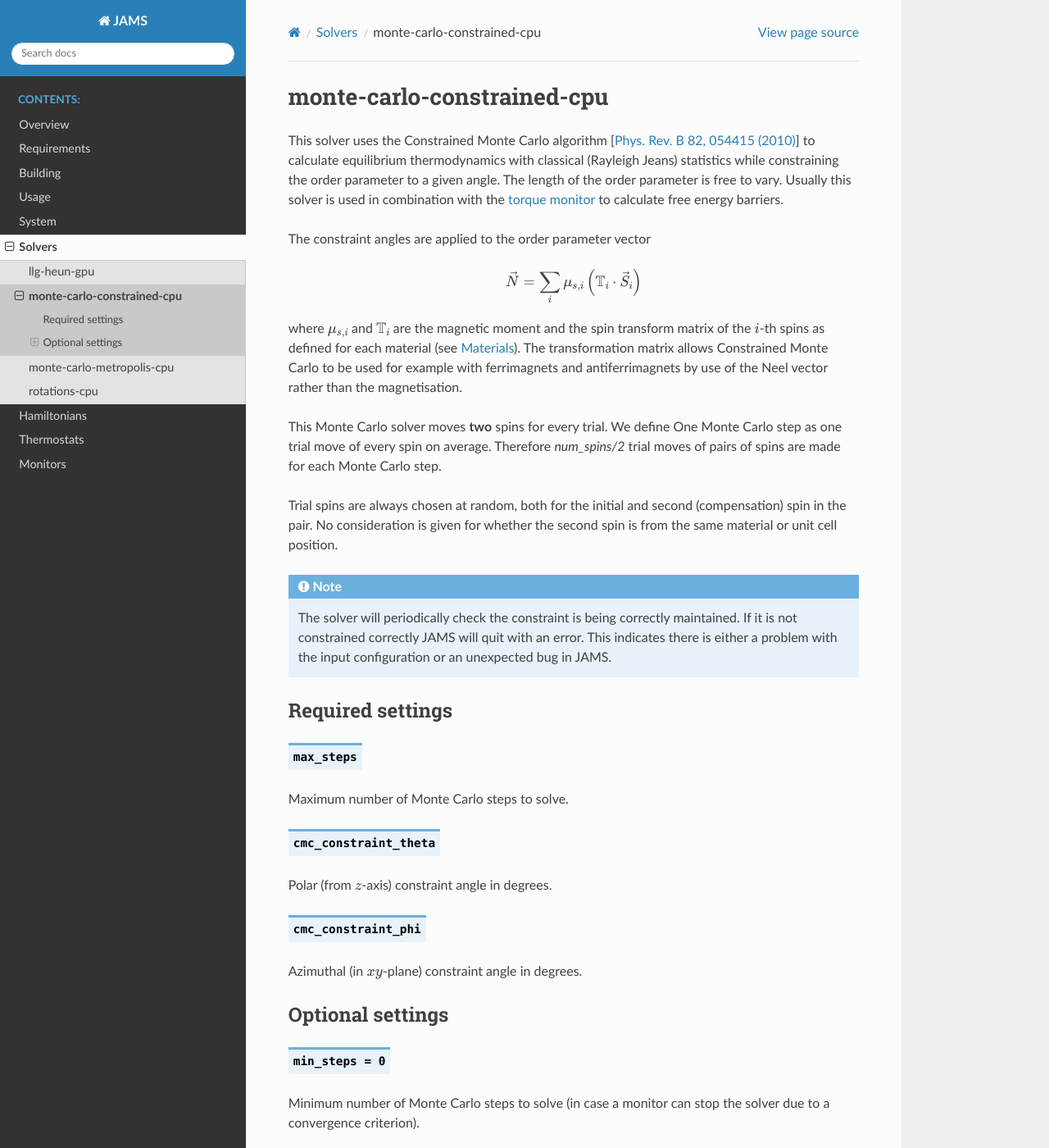
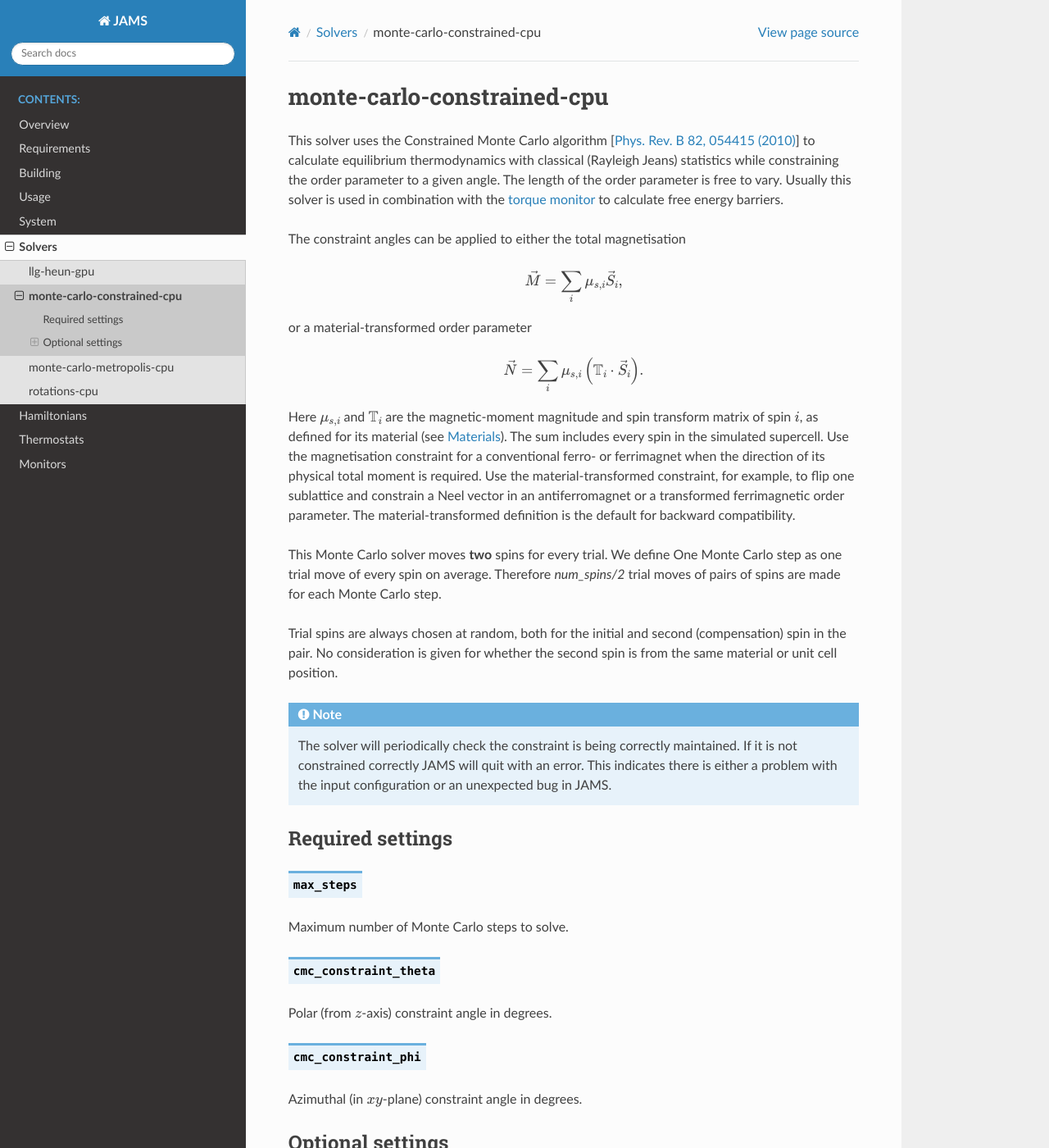
Before and after one commit to stonerlab/jams, a Sphinx documentation site: the page built from docs/source/solvers/monte-carlo-constrained-cpu.rst, in a window 1280 px wide and 1400 px high. Shown: the whole window at 82% size. Built offline with Sphinx 7.4.7 and the Read the Docs theme 3.1.0, drawn with Linux system fonts in a browser that asks for light colours; some of the changed text lies outside the part shown.

Commit message:
Add constrained MC constraint selection

```diff
--- a/docs/source/solvers/monte-carlo-constrained-cpu.rst
+++ b/docs/source/solvers/monte-carlo-constrained-cpu.rst
@@ -8,16 +8,25 @@ the order parameter to a given angle. The length of the order parameter is
 free to vary. Usually this solver is used in combination with the
 :ref:`torque monitor <torque-monitor>` to calculate free energy barriers.
 
-The constraint angles are applied to the order parameter vector
+The constraint angles can be applied to either the total magnetisation
 
 .. math::
-    \vec{N} = \sum_{i} \mu_{s,i} \left( \mathbb{T}_{i} \cdot \vec{S}_{i} \right)
+    \vec{M} = \sum_i \mu_{s,i} \vec{S}_i,
 
-where :math:`\mu_{s,i}` and :math:`\mathbb{T}_{i}` are the magnetic moment and
-the spin transform matrix of the :math:`i`-th spins as defined for each material
-(see :ref:`materials`). The transformation matrix allows Constrained Monte Carlo
-to be used for example with ferrimagnets and antiferrimagnets by use of the Neel
-vector rather than the magnetisation.
+or a material-transformed order parameter
+
+.. math::
+    \vec{N} = \sum_i \mu_{s,i} \left(\mathbb{T}_i \cdot \vec{S}_i\right).
+
+Here :math:`\mu_{s,i}` and :math:`\mathbb{T}_i` are the magnetic-moment
+magnitude and spin transform matrix of spin :math:`i`, as defined for its
+material (see :ref:`materials`). The sum includes every spin in the simulated
+supercell. Use the magnetisation constraint for a conventional ferro- or
+ferrimagnet when the direction of its physical total moment is required. Use
+the material-transformed constraint, for example, to flip one sublattice and
+constrain a Neel vector in an antiferromagnet or a transformed ferrimagnetic
+order parameter. The material-transformed definition is the default for
+backward compatibility.
 
 This Monte Carlo solver moves **two** spins for every trial. We define One Monte
 Carlo step as one trial move of every spin on average. Therefore `num_spins/2`
@@ -50,6 +59,24 @@ Azimuthal (in :math:`xy`-plane)  constraint angle in degrees.
 
 Optional settings
 ^^^^^^^^^^^^^^^^^
+
+.. describe:: cmc_constraint_type = "material_transform"
+
+Selects the collective vector whose direction is constrained. Valid values are
+``"magnetisation"`` for :math:`\vec{M}` and ``"material_transform"`` for
+:math:`\vec{N}`. Values are case-insensitive.
+
+For example, constrain the physical total magnetisation with
+
+.. code-block:: cfg
+
+    cmc_constraint_type = "magnetisation";
+
+or explicitly select the material transforms with
+
+.. code-block:: cfg
+
+    cmc_constraint_type = "material_transform";
 
 .. describe:: min_steps = 0
 
```
Also changed, not shown: 4 other files.
